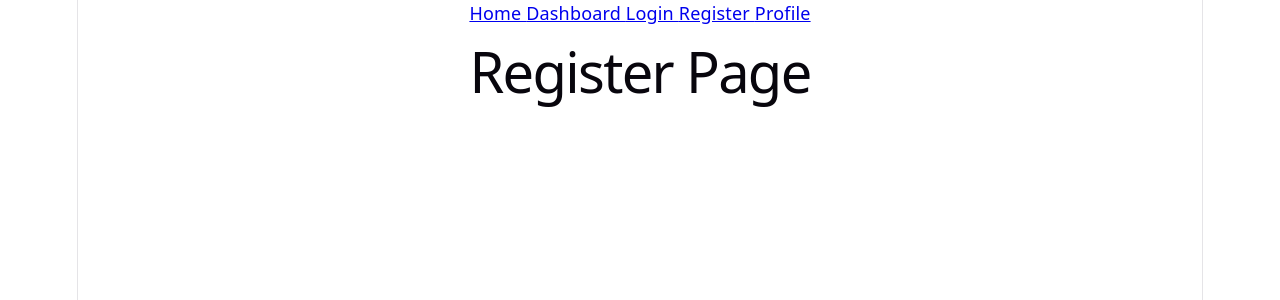
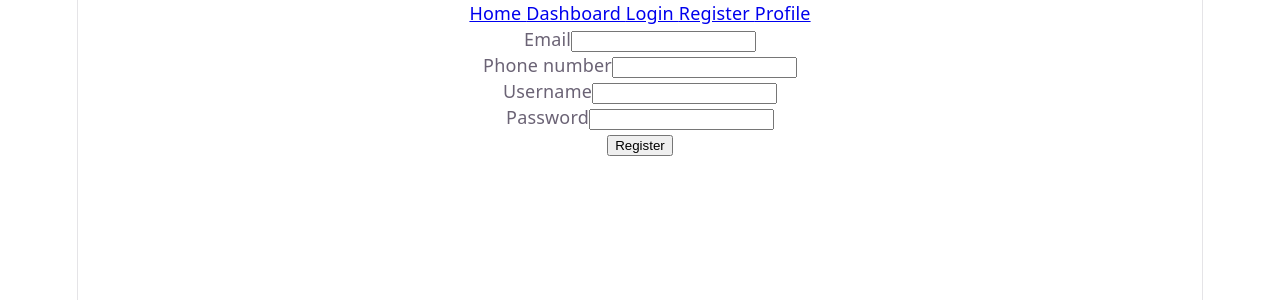
Before and after one commit to Mehdifarajipor/Schedula, a React (Vite) app in the folder frontend/: page /register in a window 1280 px wide. Shown: the top 300 px of the page. Built offline with nearby package versions, Linux system fonts and the light colour scheme.

Commit message:
feat: add register form

```diff
--- a/frontend/src/pages/Register/register.jsx
+++ b/frontend/src/pages/Register/register.jsx
@@ -1,5 +1,77 @@
+import {useState} from "react";
+import {register} from "../../services/authApi.js";
+import {useNavigate} from "react-router-dom";
+
+
 function Register() {
-    return <h1>Register Page</h1>
+    const [email, setEmail] = useState("")
+    const [phone_number, setPhone_number] = useState("")
+    const [username, setUsername] = useState("")
+    const [password, setPassword] = useState("")
+    let navigate = useNavigate()
+    async function handleSubmit(event){
+        event.preventDefault()
+        localStorage.clear()
+        try{
+            const response = await register({email, phone_number, username, password})
+            console.log(response)
+            navigate("/login")
+        }catch(err){
+            console.log(err.response?.data)
+            console.log(err.response?.status)
+        }
+    }
+    return (
+        <>
+            <form onSubmit={handleSubmit}>
+                <div>
+                    <label>Email</label>
+                    <input
+                        type={"text"}
+                        value={email}
+                        onChange={(element) => {
+                            setEmail(element.target.value)
+                        }}
+                    />
+                </div>
+
+                <div>
+                    <label>Phone number</label>
+                    <input
+                        type={"text"}
+                        value={phone_number}
+                        onChange={(element) => {
+                            setPhone_number(element.target.value)
+                        }}
+                    />
+                </div>
+
+                <div>
+                    <label>Username</label>
+                    <input
+                        type={"text"}
+                        value={username}
+                        onChange={(element) =>{
+                            setUsername(element.target.value)
+                        }}
+                    />
+                </div>
+
+                <div>
+                    <label>Password</label>
+                    <input
+                        type={"text"}
+                        value={password}
+                        onChange={(element) =>{
+                            setPassword(element.target.value)
+                        }}
+                    />
+                </div>
+
+                <button type={"submit"}>Register</button>
+            </form>
+        </>
+    );
 }
 
 export default Register
```
